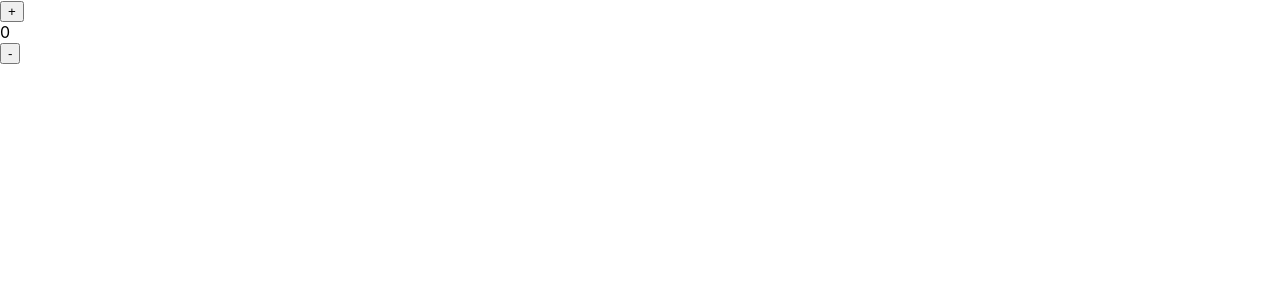
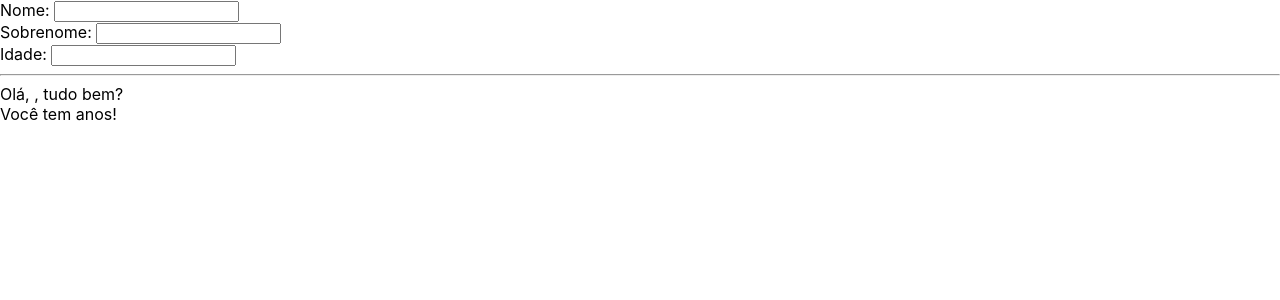
Before and after one commit to italomoraess/Estudos-React, a React (Create React App) app in the folder estudos/: page / in a window 1280 px wide. Shown: the top 300 px of the page. Built offline with nearby package versions, Linux system fonts and the light colour scheme.

Commit message:
Create Form Basic

```diff
--- a/estudos/src/App.tsx
+++ b/estudos/src/App.tsx
@@ -1,11 +1,12 @@
 import React from 'react';
 import './App.css';
 import { Contador } from './components/Contador';
+import { Form } from './components/Form';
 
 function App() {
   return (
     <div>
-      <Contador title=""/>
+      <Form />
     </div>
   );
 }
--- /dev/null
+++ b/estudos/src/components/Form.tsx
@@ -0,0 +1,30 @@
+import React, { useState } from "react";
+
+export const Form = () => {
+    const [name, setName] = useState('')
+    const [LastName, setLastName] = useState('')
+    const [age, setAge] = useState('')
+
+
+    const handleChangeName = (event: React.ChangeEvent<HTMLInputElement>) => {
+        setName(event.target.value)
+
+    }
+    const handleChangeLastName = (event: React.ChangeEvent<HTMLInputElement>) => {
+        setLastName(event.target.value)
+    }
+    const handleChangeAge = (event: React.ChangeEvent<HTMLInputElement>) => {
+        setAge(event.target.value)
+    }
+
+    return (
+        <div>
+            Nome: <input type="text" onChange={handleChangeName} /> <br/>
+            Sobrenome: <input type="text" onChange={handleChangeLastName} /> <br/>
+            Idade: <input type="text" onChange={handleChangeAge} /> <br/>
+            <hr/>
+            Olá, {`${name} ${LastName}`}, tudo bem? <br/>
+            Você tem {age} anos!
+        </div>
+    );
+}
```
